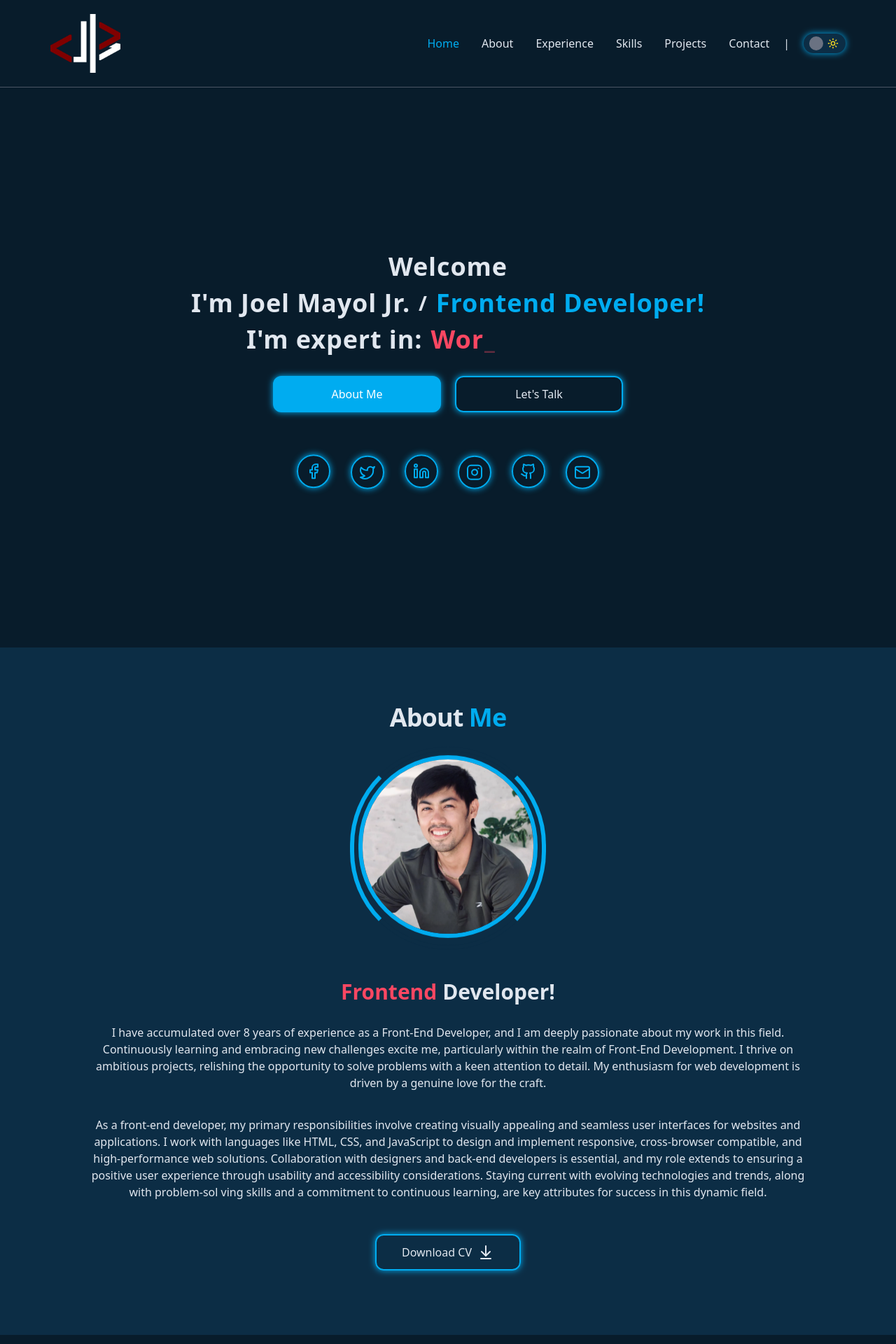
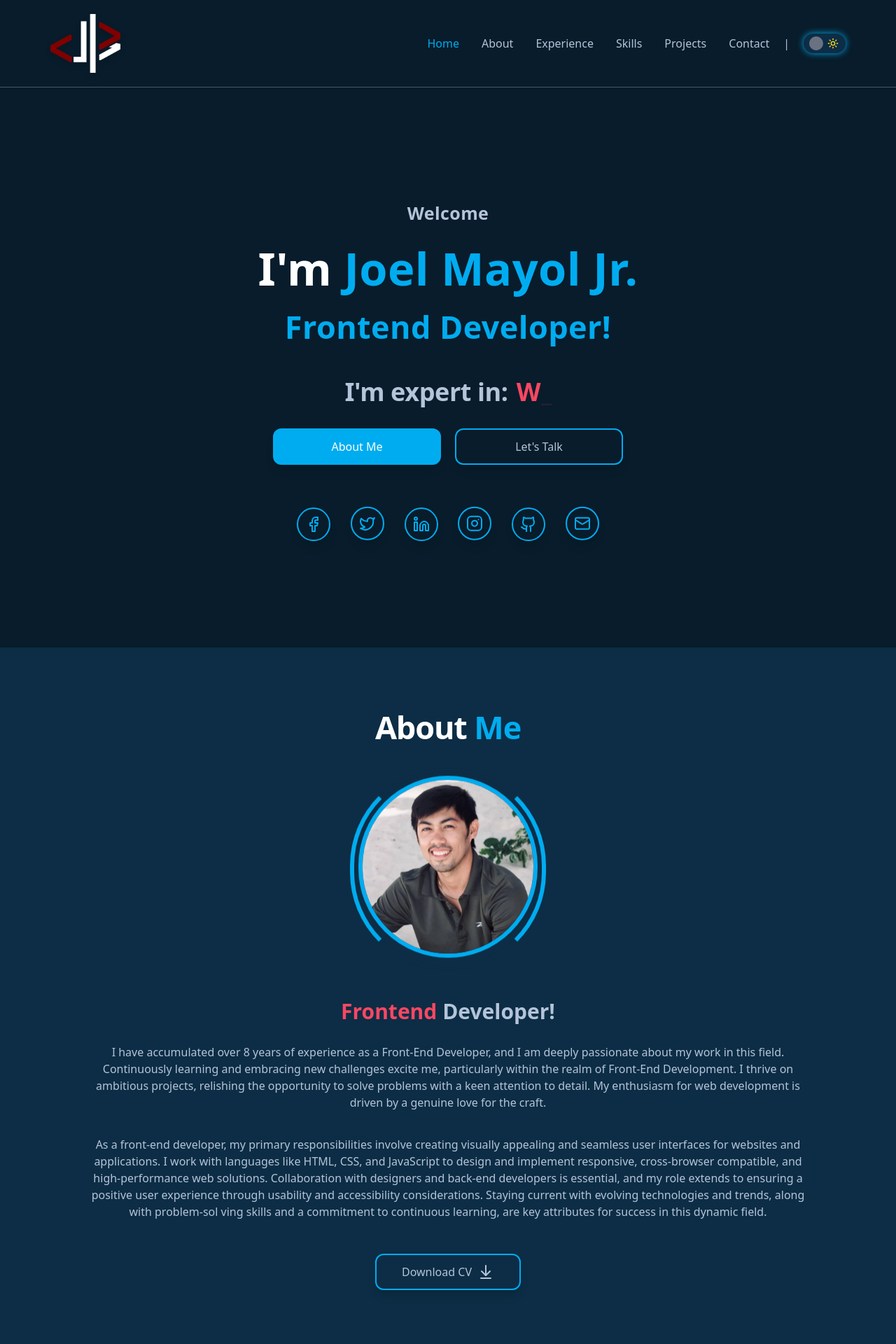
Before and after one commit to joelmayol0895/portfolio, a React (Vite) app: page / in a window 1280 px wide. Shown: the top 1920 px of the page at 70% size. Built offline with nearby package versions, Linux system fonts and the light colour scheme.

Commit message:
updated files

```diff
--- /dev/null
+++ b/src/components/data/SocialLinks.js
@@ -0,0 +1,34 @@
+const SocialLinks = [
+    {
+        label: "Facebook",
+        url: "https://www.facebook.com/joel.mayol.9",
+        icon: "Facebook"
+    },
+    {
+        label: "Twitter",
+        url: "https://twitter.com/joelmayol0895",
+        icon: "Twitter"
+    },
+    {
+        label: "LinkedIn",
+        url: "https://www.linkedin.com/in/joel-mayol-35674b21b/",
+        icon: "Linkedin"
+    },
+    {
+        label: "Instagram",
+        url: "https://www.instagram.com/joelmayol_jr/",
+        icon: "Instagram"
+    },
+    {
+        label: "GitHub",
+        url: "https://github.com/joelmayol0895",
+        icon: "Github"
+    },
+    {
+        label: "Email",
+        url: "mailto:joelmayol0895@gmail.com",
+        icon: "Mail"
+    }
+];
+
+export default SocialLinks;
--- a/src/components/pages/Home.jsx
+++ b/src/components/pages/Home.jsx
@@ -13,8 +13,9 @@ import { useState, useEffect } from 'react';
 import gsap from 'gsap'
 import { useRef } from 'react'
 import { useGSAP } from "@gsap/react"
+import Footer from '../sections/Footer';
 
-const Home = ({isLoaded, setIsLoaded}) => {
+const Home = ({ isLoaded, setIsLoaded }) => {
 
   const [isScroll, setIsScroll] = useState(false);
 
@@ -64,6 +65,7 @@ const Home = ({isLoaded, setIsLoaded}) => {
           <Contact />
         </main>
         <footer>
+          <Footer />
           <CopyrightFooter />
           <button ref={boxBouncing} onClick={scrollToTop} className={`${isScroll ? "opacity-100" : "opacity-0"} transition-all fixed right-4 bottom-4 cursor-pointer bg-primary-foreground/70 p-3 flex justify-center items-center rounded-sm`}>
             <ArrowUpFromLine size={20} />
--- a/src/components/sections/About.jsx
+++ b/src/components/sections/About.jsx
@@ -1,5 +1,5 @@
 import Profile from "@/assets/images/profile.webp"
-import { ArrowDownToLine} from "lucide-react"
+import { ArrowDownToLine } from "lucide-react"
 import gsap from 'gsap'
 import { ScrollTrigger } from 'gsap/ScrollTrigger'
 import { useGSAP } from "@gsap/react"
@@ -17,7 +17,8 @@ const About = () => {
           trigger: ".parag1",
           // start: "top center",
           // toggleActions: "restart pause reverse pause",
-      }});
+        }
+      });
 
     gsap.from(".parag2",
       {
@@ -28,26 +29,27 @@ const About = () => {
           trigger: ".parag2",
           // start: "top center",
           // toggleActions: "restart pause reverse pause",
-      }});
+        }
+      });
   }, {});
 
   return (
     <section id='about' className='bg-background-secondary'>
-      <div className='container min-h-screen flex flex-col items-center justify-center p-5 md:p-20 text-center space-y-9'>
-        <h2 className='text-2xl md:text-4xl font-bold tracking-tight mb-7'>About <span className='text-primary'>Me</span></h2>
+      <div className='container min-h-screen flex flex-col items-center justify-center py-15 md:p-20 text-center space-y-9'>
+        <h2 className='text-[9vw] sm:text-[8vw] md:text-[45px] font-bold tracking-tight mb-7 text-secondary-foreground'>About <span className='text-primary'>Me</span></h2>
 
         <div className="relative w-[280px] h-[290px] profile-img">
           <span className="w-full h-full rounded-full border-6 border-y-background-secondary border-primary absolute inset-0"></span>
           <div className="p-3">
-            <img src={Profile} alt="Joel Mayol Jr" className="rounded-full border-6 border-primary"/>
+            <img src={Profile} alt="Joel Mayol Jr" className="rounded-full border-6 border-primary" />
           </div>
         </div>
 
-        <h3 className='text-2xl md:text-3xl font-bold mb-7'><span className='text-primary-foreground'>Frontend</span> Developer!</h3>
+        <h3 className='text-[6.5vw] sm:text-[4.5vw] md:text-3xl font-bold mb-7'><span className='text-primary-foreground'>Frontend</span> Developer!</h3>
 
-        <p className="text-[14px] sm:text-[16px] parag1">I have accumulated over 8 years of experience as a Front-End Developer, and I am deeply passionate about my work in this field. Continuously learning and embracing new challenges excite me, particularly within the realm of Front-End Development. I thrive on ambitious projects, relishing the opportunity to solve problems with a keen attention to detail. My enthusiasm for web development is driven by a genuine love for the craft.</p>
+        <p className="text-[16px] parag1">I have accumulated over 8 years of experience as a Front-End Developer, and I am deeply passionate about my work in this field. Continuously learning and embracing new challenges excite me, particularly within the realm of Front-End Development. I thrive on ambitious projects, relishing the opportunity to solve problems with a keen attention to detail. My enthusiasm for web development is driven by a genuine love for the craft.</p>
 
-        <p className="text-[14px] sm:text-[16px] parag2">As a front-end developer, my primary responsibilities involve creating visually appealing and seamless user interfaces for websites and applications. I work with languages like HTML, CSS, and JavaScript to design and implement responsive, cross-browser compatible, and high-performance web solutions. Collaboration with designers and back-end developers is essential, and my role extends to ensuring a positive user experience through usability and accessibility considerations. Staying current with evolving technologies and trends, along with problem-sol ving skills and a commitment to continuous learning, are key attributes for success in this dynamic field.</p>
+        <p className="text-[16px] parag2">As a front-end developer, my primary responsibilities involve creating visually appealing and seamless user interfaces for websites and applications. I work with languages like HTML, CSS, and JavaScript to design and implement responsive, cross-browser compatible, and high-performance web solutions. Collaboration with designers and back-end developers is essential, and my role extends to ensuring a positive user experience through usability and accessibility considerations. Staying current with evolving technologies and trends, along with problem-sol ving skills and a commitment to continuous learning, are key attributes for success in this dynamic field.</p>
 
         <a href={Resume} target="_blank" className='cta-button border-2 border-primary flex flex-row gap-x-2 items-center'>Download CV <ArrowDownToLine /></a>
       </div>
--- a/src/components/sections/CopyrightFooter.jsx
+++ b/src/components/sections/CopyrightFooter.jsx
@@ -6,8 +6,8 @@ const CopyrightFooter = () => {
   const year = today.getFullYear();
 
   return (
-    <section className="flex flex-col md:flex-row justify-center items-center gap-x-2 text-foreground p-5">
-      <span className="flex flex-row items-center gap-x-2">Copyright <Copyright size={18}/> {year}</span> <small className="hidden md:inline-block text-[16px]">/</small> <span>Created by Joel M. Mayol Jr.</span>
+    <section className="flex flex-col md:flex-row justify-center items-center gap-x-2 text-foreground p-5 border-t border-gray-600">
+      <span className="flex flex-row items-center gap-x-2">Copyright <Copyright size={18} /> {year}</span> <small className="hidden md:inline-block text-[16px]">/</small> <span>Created by Joel M. Mayol Jr.</span>
     </section>
   )
 }
--- /dev/null
+++ b/src/components/sections/Footer.jsx
@@ -0,0 +1,73 @@
+import { Facebook, Twitter, Linkedin, Instagram, Github, Mail } from "lucide-react"
+import NavList from "@/components/data/NavList"
+import SocialLinks from "@/components/data/SocialLinks"
+import { Link as ScrollLink } from "react-scroll"
+
+const socialIcons = {
+    Facebook: Facebook,
+    Twitter: Twitter,
+    Linkedin: Linkedin,
+    Instagram: Instagram,
+    Github: Github,
+    Mail: Mail
+}
+
+const Footer = () => {
+    return (
+        <section className="bg-background/50 backdrop-blur-sm border-t border-gray-600 py-15">
+            <div className="container mx-auto">
+                <div className="grid grid-cols-1 md:grid-cols-3 gap-8 mb-8 px-4">
+                    <div className="flex flex-col gap-4">
+                        <h3 className="text-xl font-bold text-foreground">Joel Mayol Jr.</h3>
+                        <p className="text-foreground text-[16px] leading-relaxed">
+                            Frontend Developer passionate about creating beautiful and functional web experiences.
+                        </p>
+                    </div>
+
+                    <div className="flex flex-col gap-4">
+                        <h3 className="text-xl font-bold text-foreground">Quick Links</h3>
+                        <nav className="flex flex-col gap-2">
+                            {NavList.map((item, key) => (
+                                <ScrollLink
+                                    key={key}
+                                    to={item.url}
+                                    spy
+                                    smooth
+                                    duration={500}
+                                    offset={-150}
+                                    isDynamic={true}
+                                    className="text-foreground text-[16px] hover:text-primary transition-colors cursor-pointer"
+                                >
+                                    {item.label}
+                                </ScrollLink>
+                            ))}
+                        </nav>
+                    </div>
+
+                    <div className="flex flex-col gap-4">
+                        <h3 className="text-xl font-bold text-foreground">Connect</h3>
+                        <div className="flex flex-row gap-4">
+                            {SocialLinks.map((link, key) => {
+                                const IconComponent = socialIcons[link.icon]
+                                return (
+                                    <a
+                                        key={key}
+                                        href={link.url}
+                                        target="_blank"
+                                        rel="noopener noreferrer"
+                                        className="text-foreground hover:text-primary transition-colors"
+                                        aria-label={link.label}
+                                    >
+                                        <IconComponent size={24} />
+                                    </a>
+                                )
+                            })}
+                        </div>
+                    </div>
+                </div>
+            </div>
+        </section>
+    )
+}
+
+export default Footer
--- a/src/components/sections/Hero.jsx
+++ b/src/components/sections/Hero.jsx
@@ -10,7 +10,8 @@ const Hero = () => {
 
 
   useGSAP(() => {
-    gsap.to('.social-icons', { y: 10, ease: "bounce.out",
+    gsap.to('.social-icons', {
+      y: 10, ease: "bounce.out",
       stagger: {
         each: 0.5,
         repeat: -1,
@@ -20,18 +21,19 @@ const Hero = () => {
   }, {});
 
   return (
-    <section id='home' className='relative min-h-auto md:min-h-screen flex flex-col items-center justify-center py-10 px-2 sm:px-4 w-full'>
+    <section id='home' className='relative min-h-screen flex flex-col items-center justify-center py-10 px-2 sm:px-4 w-full'>
       <div className='container text-center'>
-        <div className='text-2xl sm:text-3xl md:text-4xl tracking-tight mb-5 font-semibold'>
-          <h1 className='space-y-3 flex flex-col tracking-wide'>
-            <span>Welcome</span>
-            <span className="flex justify-center items-center gap-x-3 lg:flex-row flex-col">
-              <small className='text-2xl font-semibold sm:text-3xl md:text-4xl md:inline-block'>I'm Joel Mayol Jr.</small>
-              <small className="hidden lg:inline-block">/</small>
-              <small className='text-2xl font-bold sm:text-3xl md:text-4xl text-primary md:inline-block'>Frontend Developer!</small>
+        <div className='tracking-tight mb-5 font-semibold'>
+          <h1 className='space-y-3 flex flex-col tracking-wide mb-10'>
+            <span className="text-[25px]">Welcome</span>
+            <span className="flex justify-center items-center lg:flex-col flex-col">
+              <span className='font-bold text-[9.5vw] sm:text-[7vw] md:text-[65px] text-secondary-foreground'>I'm <span className="font-bold text-[9.5vw] sm:text-[7vw] md:text-[65px] text-primary inline-block">Joel Mayol Jr.</span></span>
+              <span className='font-semibold text-[6.5vw] sm:text-[5vw] md:text-[45px] text-primary'>Frontend Developer!</span>
             </span>
-            <span className="flex items-center gap-x-3 min-w-full md:min-w-xl justify-start mx-auto flex-col md:flex-row text-2xl font-semibold sm:text-3xl md:text-4xl">I'm expert in:
-              <small className='text-2xl font-bold min-h-[77px] sm:min-h-auto sm:text-3xl md:text-4xl block md:inline-block text-primary-foreground'>
+          </h1>
+          <h2>
+            <span className="flex items-center gap-x-3 min-w-full md:min-w-xl justify-center mx-auto flex-col md:flex-row font-semibold text-[6.5vw] sm:text-3xl md:text-4xl">I'm expert in:
+              <span className='text-[6.5vw] font-bold min-h-[77px] sm:min-h-auto sm:text-3xl md:text-4xl inline-block md:inline-block text-primary-foreground'>
                 <Typewriter
                   options={{
                     strings: ['WordPress Development', 'Theme Customization', 'Responsive Design', 'Website Development', 'Website Maintenance', 'Performance Optimization'],
@@ -40,9 +42,9 @@ const Hero = () => {
                     cursor: '_'
                   }}
                 />
-              </small>
               </span>
-          </h1>
+            </span>
+          </h2>
         </div>
 
         <div className='flex flex-col md:flex-row gap-x-1 items-center justify-center'>
--- a/src/components/sections/NavBar.jsx
+++ b/src/components/sections/NavBar.jsx
@@ -13,22 +13,32 @@ const NavBar = () => {
 
   const [isMenuOpen, setIsMenuOpen] = useState(false);
   const [isSticky, setIsSticky] = useState(false);
+  const [lastScrollY, setLastScrollY] = useState(5);
+  const [isVisible, setIsVisible] = useState(true);
 
   useEffect(() => {
     const handleScroll = () => {
-      const triggerPoint = 150;
-      setIsSticky(window.scrollY > triggerPoint);
+      const triggerPoint = 5;
+      const currentScrollY = window.scrollY;
+      const scrollThreshold = window.innerHeight * 0.8; // 40% of viewport height
+
+      setIsSticky(currentScrollY > triggerPoint);
+
+      // Hide when scrolling down past threshold, show when scrolling up
+      if (currentScrollY > scrollThreshold && currentScrollY > lastScrollY) {
+        setIsVisible(false); // Scrolling down
+      } else {
+        setIsVisible(true); // Scrolling up
+      }
+
+      setLastScrollY(currentScrollY);
     }
     window.addEventListener("scroll", handleScroll);
     return () => window.removeEventListener("scroll", handleScroll);
-  }, [])
+  }, [lastScrollY])
 
   useGSAP(() => {
     const menu_items = document.querySelector('.menu-items');
-
-    gsap.from('.logo', {
-      opacity: 0, delay: 2, x: 20
-    });
 
     if (menu_items) {
       gsap.from(menu_items.children, {
@@ -41,13 +51,13 @@ const NavBar = () => {
   }, []);
 
   return (
-    <nav className={`h-auto py-3 w-full border-b-1 border-gray-600 border-solid transition-all duration-500 z-50
-      ${isSticky && "bg-transparent/80 backdrop-blur-sm shadow-xs h-auto md:fixed"}
-      ${isMenuOpen && "h-full fixed md:h-auto"}
-      `}>
-        <div className="container mx-auto flex flex-row justify-between items-center h-full">
-          <a href="#home" className={`${isMenuOpen ? "invisible md:visible" : "visible"} logo`}>
-            <img src={Logo} alt="logo" className="w-25 h-25 object-contain"/>
+    <nav className={`h-auto py-3 w-full border-b border-gray-600 border-solid transition-all duration-500 z-50 md:fixed md:left-1/2 md:transform md:-translate-x-1/2 md:top-0
+      ${!isSticky && "md:w-full"}
+      ${isSticky && `bg-background/95 backdrop-blur-md shadow-md border rounded-[50px] py-2 md:w-[90%] lg:w-[70%] md:top-4 md:transition-[top,width,opacity] md:duration-500 ${isVisible ? "md:opacity-100 md:pointer-events-auto" : "md:opacity-0 md:pointer-events-none"}`}
+      ${isMenuOpen && "h-full fixed md:h-auto"}`}>
+      <div className={`flex flex-row justify-between items-center h-full ${isSticky ? "px-6 md:px-5" : "container mx-auto"}`}>
+        <a href="#home" className={`logo transition-all duration-500 ${isMenuOpen ? "opacity-0 pointer-events-none md:opacity-100 md:pointer-events-auto" : "opacity-100 pointer-events-auto"}`}>
+          <img src={Logo} alt="logo" className={`object-contain transition-all duration-500 drop-shadow-lg ${isSticky ? "w-13 h-13" : "w-25 h-25"}`} />
         </a>
 
         <div className="flex md:flex-row align-center flex-row-reverse">
@@ -82,14 +92,14 @@ const NavBar = () => {
                 spy
                 smooth
                 duration={500}
-                  className="text-foreground/80 hover:text-primary transition-colors cursor-pointer" onClick={() => setIsMenuOpen(false) }>{item.label}
+                className="text-foreground/80 hover:text-primary transition-colors cursor-pointer" onClick={() => setIsMenuOpen(false)}>{item.label}
               </ScrollLink>
             )}
           </div>
 
           <span className={`flex flex-row gap-8 items-center mx-5 ${isMenuOpen ? "opacity-0 md:opacity-100" : "opacity-100"}`}>|</span>
 
-            <ThemeToggle isMenuOpen={isMenuOpen}/>
+          <ThemeToggle isMenuOpen={isMenuOpen} />
         </div>
 
       </div>
--- a/src/index.css
+++ b/src/index.css
@@ -4,6 +4,7 @@
 @theme {
   --color-background: hsl(var(--background));
   --color-background-secondary: hsl(var(--background-secondary));
+  --color-secondary-foreground: hsl(var(--secondary-foreground));
 
   --color-border: hsl(var(--border));
   --color-foreground: hsl(var(--foreground));
@@ -16,31 +17,37 @@
 
 @layer base {
   :root {
-    --background: 205 67% 10%; /*dark blue*/
-    --background-secondary: 206 70% 16%; /*sky blue*/
+    --background: 205 67% 10%;
+    /*dark blue*/
+    --background-secondary: 206 70% 16%;
+    /*sky blue*/
 
-    --foreground: 213 31% 91%;
+    --foreground: 215 33% 78%;
+    --secondary-foreground: 0 0% 100%;
 
     --card: 197 47% 8%;
 
-    --primary: 197 100% 47%; /*sky blue*/
-    --primary-foreground: 351 95% 63%; /*orange*/
+    --primary: 197 100% 47%;
+    /*sky blue*/
+    --primary-foreground: 351 95% 63%;
+    /*orange*/
 
     --border: 217 33% 20%;
   }
 
   .light {
-    --background: 40 14% 88%;
-    --background-secondary: 40 21% 95%;
+    --background: 195 57.27% 92.97%;
+    --background-secondary: 0 0% 100%;
 
-    --foreground: 222 47% 11%;
+    --foreground: 0 6% 19%;
+    --secondary-foreground: 222 47% 11%;
 
     --card: 0 0% 100%;
 
     /* --primary: 351 95% 63%; */
-    --primary: 230 25% 43%;
+    --primary: 197 100% 47%;
     /* --primary-foreground: 197 100% 47%; */
-    --primary-foreground: 180 99% 27%;
+    --primary-foreground: 351 95% 63%;
 
     --border: 214 32% 91%;
   }
@@ -62,31 +69,39 @@
 
 @utility container {
   margin-inline: auto;
+  padding-inline: 1rem;
+
+  @media (width >=769px) {
     padding-inline: 2rem;
+  }
 
-  @media (width >= 640px) {
+  @media (width >=640px) {
     max-width: 640px;
   }
-  @media (width >= 768px) {
+
+  @media (width >=768px) {
     max-width: 768px;
   }
-  @media (width >= 1024px) {
+
+  @media (width >=1024px) {
     max-width: 1024px;
   }
-  @media (width >= 1200px) {
+
+  @media (width >=1200px) {
     max-width: 1200px;
   }
-  @media (width >= 1400px) {
+
+  @media (width >=1400px) {
     max-width: 1400px;
   }
 }
 
 @utility cta-button {
-  @apply px-9 py-3 mx-2 my-3 rounded-xl font-medium transition-all duration-300 shadow-primary shadow-[0_0_10px_rgba(0,171,240,0,5)] hover:shadow-none hover:scale-105 active:scale-105;
+  @apply px-9 py-3 mx-2 my-3 rounded-xl font-medium transition-all duration-300 hover:scale-105 active:scale-105 shadow-lg;
 }
 
 @utility social-icons {
-  @apply border-2 border-primary p-2 w-10 h-10 md:w-12 md:h-12 rounded-full flex items-center justify-center text-primary shadow-primary shadow-[0_0_10px_rgba(0,171,240,0,5)] hover:bg-primary hover:text-foreground hover:shadow-none hover:scale-105 active:scale-105;
+  @apply border-2 border-primary p-2 w-10 h-10 md:w-12 md:h-12 rounded-full flex items-center justify-center text-primary hover:bg-primary hover:text-foreground hover:scale-105 active:scale-105 shadow-lg;
 }
 
 .active {
@@ -102,9 +117,12 @@
 @layer utilities {
 
   @keyframes float {
-    0%, 100% {
+
+    0%,
+    100% {
       transform: translateY(0);
     }
+
     50% {
       transform: translateY(-15px);
     }
@@ -118,6 +136,7 @@
     0% {
       transform: translateX(-100%);
     }
+
     100% {
       transform: translateX(250%);
     }
@@ -128,9 +147,12 @@
   }
 
   @keyframes blink {
-    0%, 100% {
+
+    0%,
+    100% {
       opacity: 1;
     }
+
     50% {
       opacity: 0;
     }
@@ -165,6 +187,7 @@
 }
 
 @media screen and (max-width: 1200px) {
+
   .swiper-slide:not(.swiper-slide-visible),
   .swiper-slide.swiper-slide-visible figure,
   .swiper-slide.swiper-slide-active figure {
@@ -174,6 +197,7 @@
 }
 
 @media screen and (max-width: 900px) {
+
   .swiper-slide:not(.swiper-slide-visible),
   .swiper-slide.swiper-slide-visible figure,
   .swiper-slide.swiper-slide-active figure {
@@ -186,6 +210,7 @@
   from {
     transform: translate(-50%, -50%) scale(1.4) rotate(0turn);
   }
+
   to {
     transform: translate(-50%, -50%) scale(1.4) rotate(1turn);
   }
```
Also changed, not shown: src/components/sections/Contact.jsx (+8 -8 lines), src/components/sections/Experience.jsx (+8 -8 lines), src/components/sections/Projects.jsx (+9 -9 lines), src/components/sections/Skills.jsx (+4 -4 lines). Lines whose indentation alone changed are shown as unchanged.
